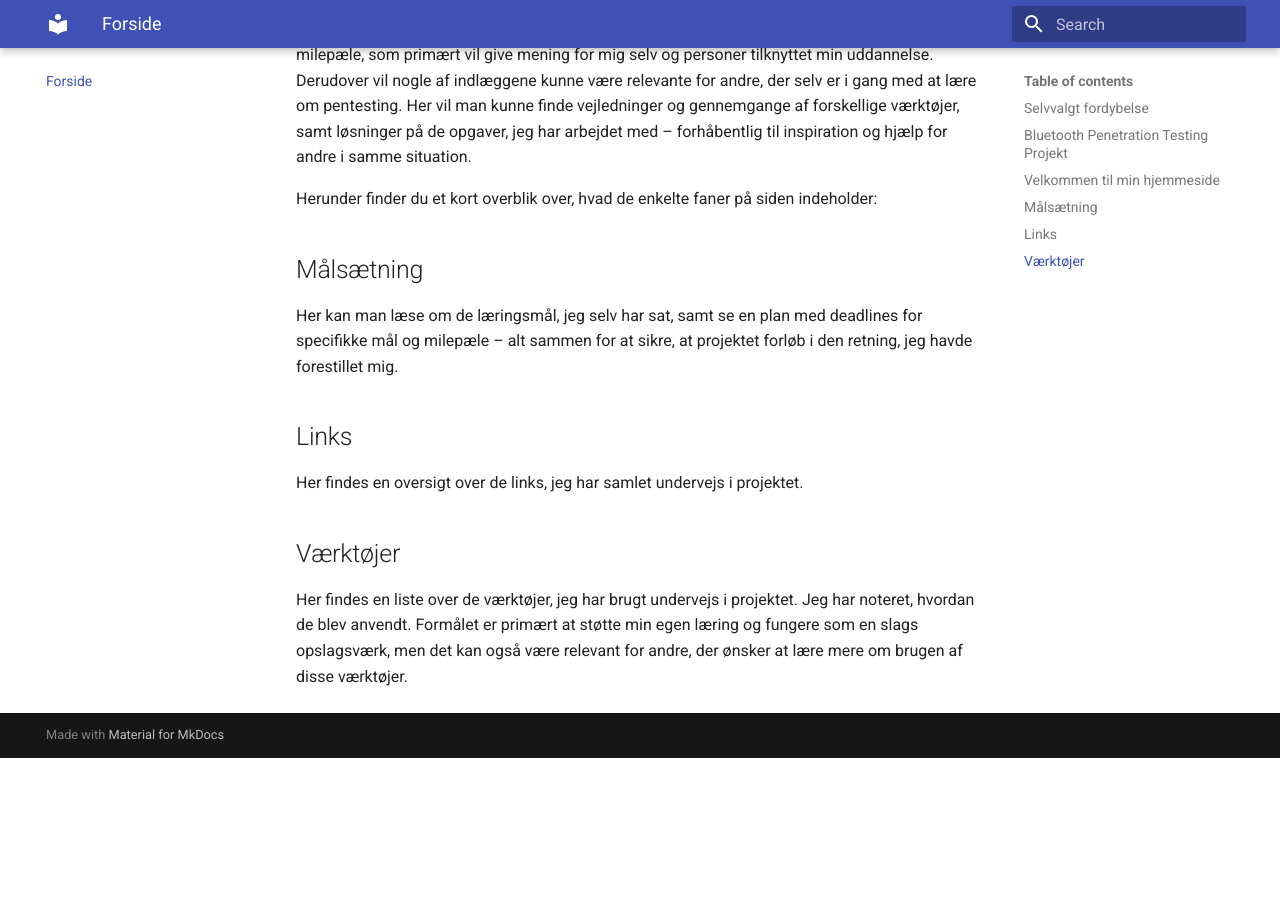
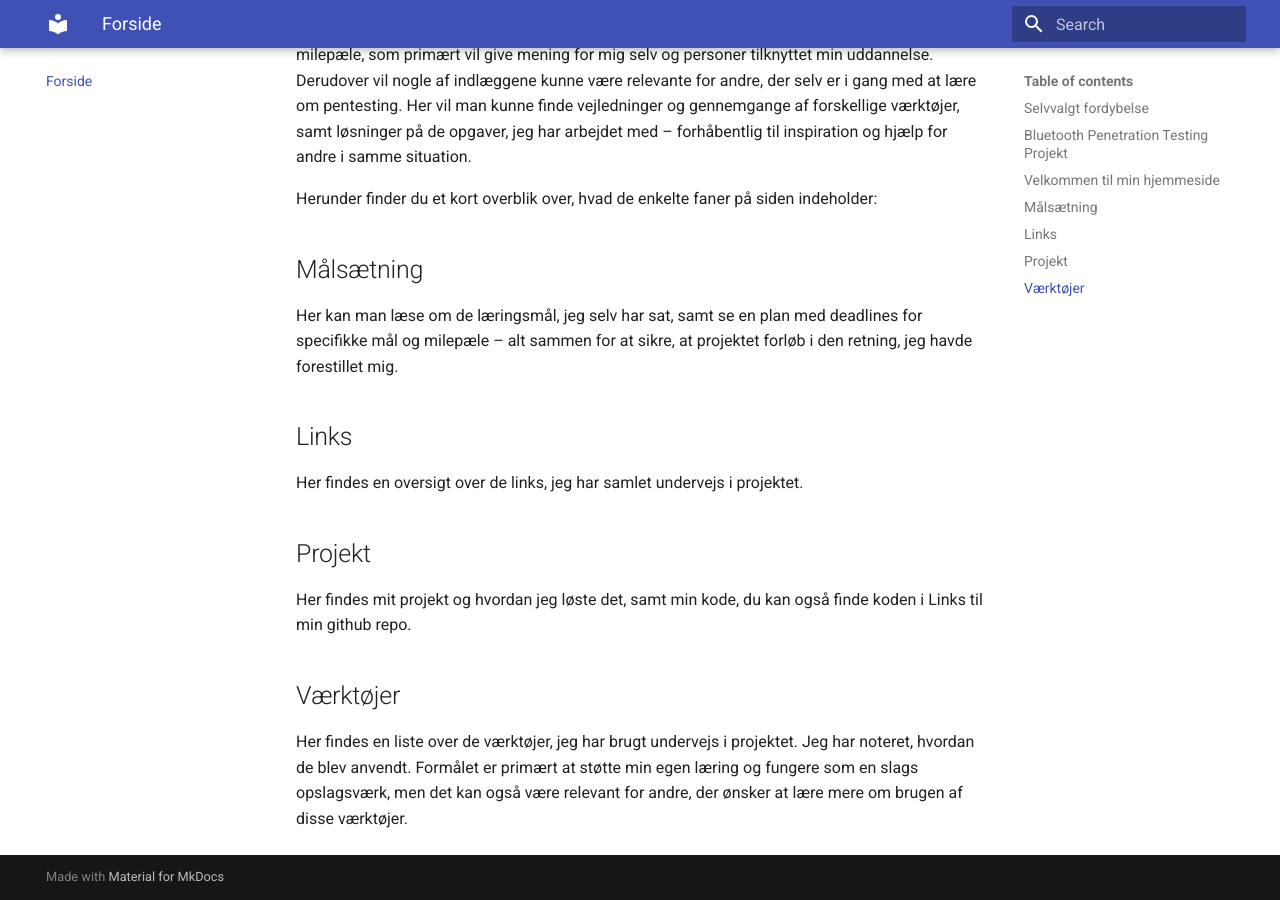
Before and after one commit to Efily/E25-Projekt, an MkDocs documentation site: the page built from docs/index.md, in a window 1280 px wide and 900 px high, scrolled down 617 px. Built offline with MkDocs 1.6.1 and Material for MkDocs 9.7.7, drawn with Linux system fonts in a browser that asks for light colours; before the commit the page ends 1375 px from its top, so only the background shows below that.

Commit message:
Update index.md

```diff
--- a/docs/index.md
+++ b/docs/index.md
@@ -19,6 +19,10 @@ Her kan man læse om de læringsmål, jeg selv har sat, samt se en plan med dead
 
 Her findes en oversigt over de links, jeg har samlet undervejs i projektet.
 
+##Projekt
+
+Her findes mit projekt og hvordan jeg løste det, samt min kode, du kan også finde koden i Links til min github repo.
+
 ##Værktøjer
 
 Her findes en liste over de værktøjer, jeg har brugt undervejs i projektet. Jeg har noteret, hvordan de blev anvendt. Formålet er primært at støtte min egen læring og fungere som en slags opslagsværk, men det kan også være relevant for andre, der ønsker at lære mere om brugen af disse værktøjer.
```
